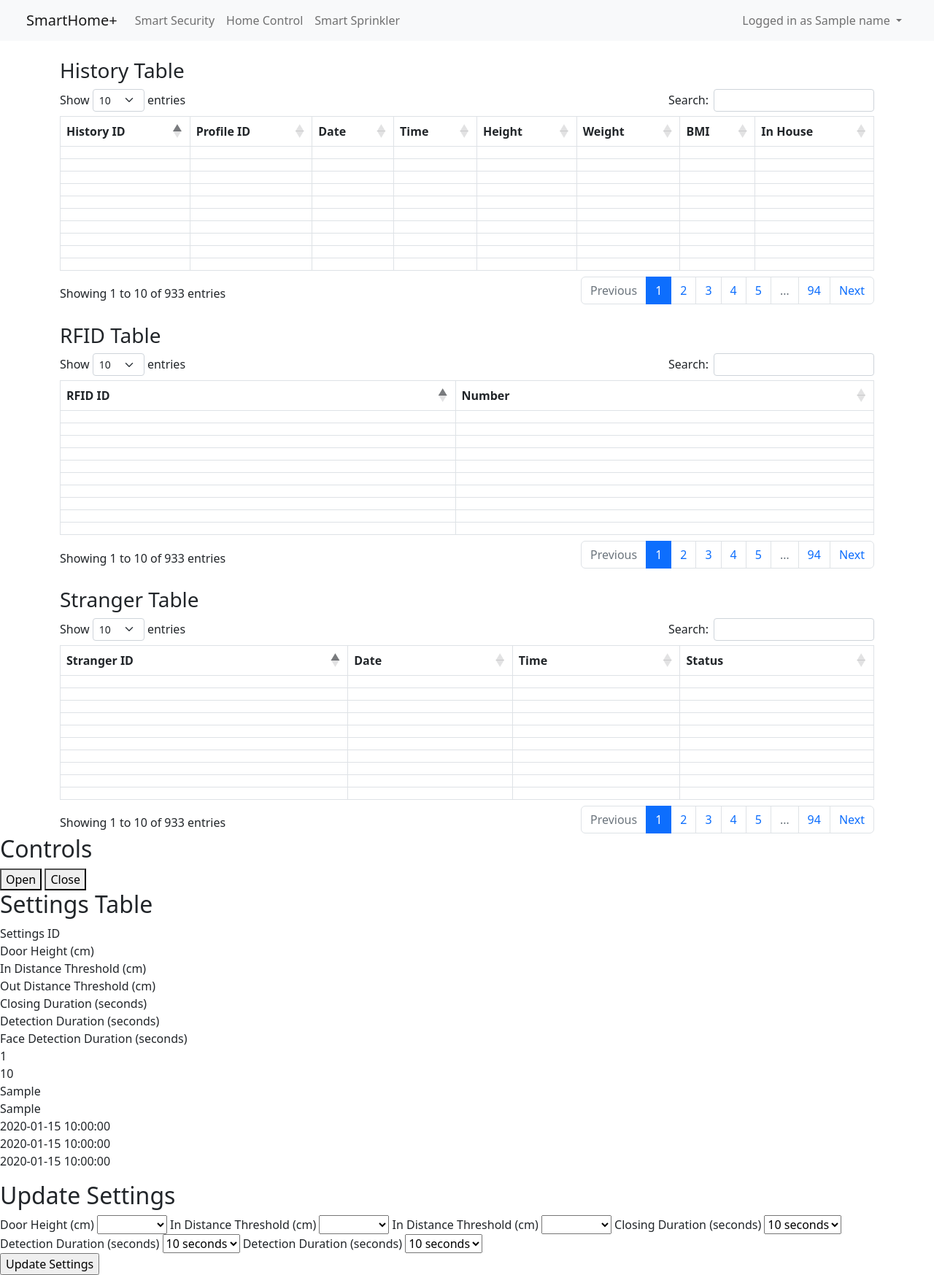
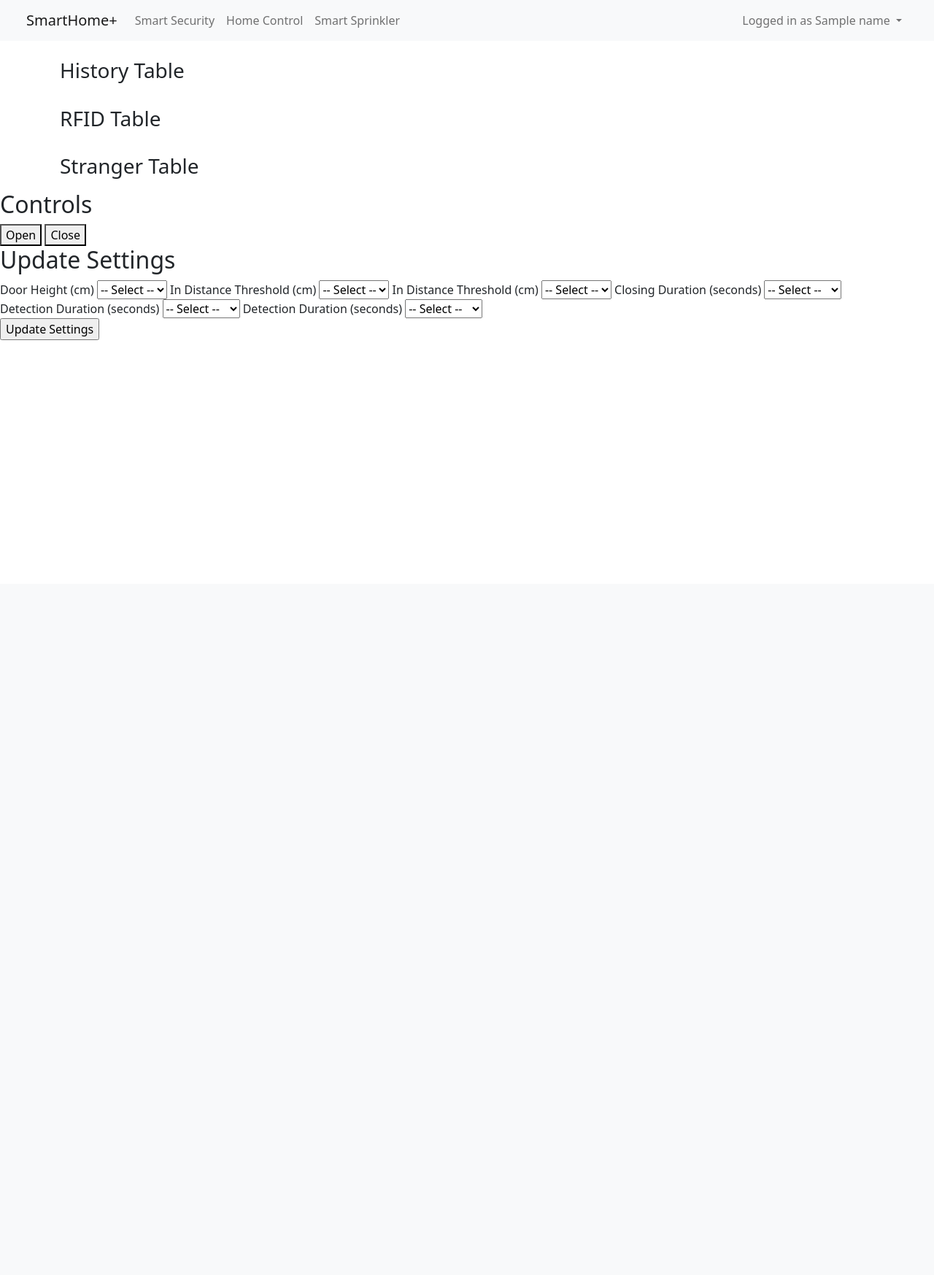
Before and after one commit to JohnChung2002/SmartHomePlus, a Flask app: template templates/smartdoor.html in a window 1280 px wide. Shown: the whole page at 73% size. After the commit the page ends 466 px from the top, so only its background shows below. Run offline with Flask 3, Linux system fonts and the light colour scheme; the template is opened without the code that fills it: most values are stand-ins (such as "Sample title", 1, 10 or a date in 2020); lists and menus that the app fills with data are empty; parts of the project's set-up code (start-up, migrations or seed data) failed here and were passed over; some libraries are stand-ins or nearby versions.

Commit message:
Website overhaul

```diff
--- a/templates/smartdoor.html
+++ b/templates/smartdoor.html
@@ -22,36 +22,6 @@
     <div class="homepage-control">
         <button class="homepage-control-btn" onclick="open()">Open</button>
         <button class="homepage-control-btn" onclick="close()">Close</button>
-    </div>
-
-
-
-    <h2>Settings Table</h2>
-
-    <div class="table-container">
-        <div class="table">
-            <div class="table-row table-header">
-                <div class="table-cell">Settings ID</div>
-                <div class="table-cell">Door Height (cm)</div>
-                <div class="table-cell">In Distance Threshold (cm)</div>
-                <div class="table-cell">Out Distance Threshold (cm)</div>
-                <div class="table-cell">Closing Duration (seconds)</div>
-                <div class="table-cell">Detection Duration (seconds)</div>
-                <div class="table-cell">Face Detection Duration (seconds)</div>
-            </div>
-
-            {% for item in settings %}
-            <div class="table-row">
-                <div class="table-cell">{{ item['settings_id'] }}</div>
-                <div class="table-cell">{{ item['door_height'] }}</div>
-                <div class="table-cell">{{ item['distance_in_detection'] }}</div>
-                <div class="table-cell">{{ item['distance_out_detection'] }}</div>
-                <div class="table-cell">{{ item['time_close'] }}</div>
-                <div class="table-cell">{{ item['time_detection'] }}</div>
-                <div class="table-cell">{{ item['time_face_detection'] }}</div>
-            </div>
-            {% endfor %}
-        </div>
     </div>
 
     <h2 class="settings-h2">Update Settings</h2>
@@ -219,12 +189,12 @@
         })
     }
     $(document).ready(function() {
-        $("#door-height").val("{{ settings['door_height'] }}");
-        $("#in-distance-threshold").val("{{ settings['in_distance_threshold'] }}");
-        $("#out-distance-threshold").val("{{ settings['out_distance_threshold'] }}");
-        $("#closing-duration").val("{{ settings['closing_duration'] }}");
-        $("#detection-duration").val("{{ settings['detection_duration'] }}");
-        $("#face-detection-duration").val("{{ settings['face_detection_duration'] }}");
+        $("#door-height").val({{ settings['door_height'] }});
+        $("#in-distance-threshold").val({{ settings['distance_in_detection'] }});
+        $("#out-distance-threshold").val({{ settings['distance_out_detection'] }});
+        $("#closing-duration").val({{ settings['time_close'] }});
+        $("#detection-duration").val({{ settings['time_detection'] }});
+        $("#face-detection-duration").val({{ settings['time_face_detection'] }});
         getHistory().then(function(data) {
             $('#historyTable').DataTable({
                 data: data,
```
